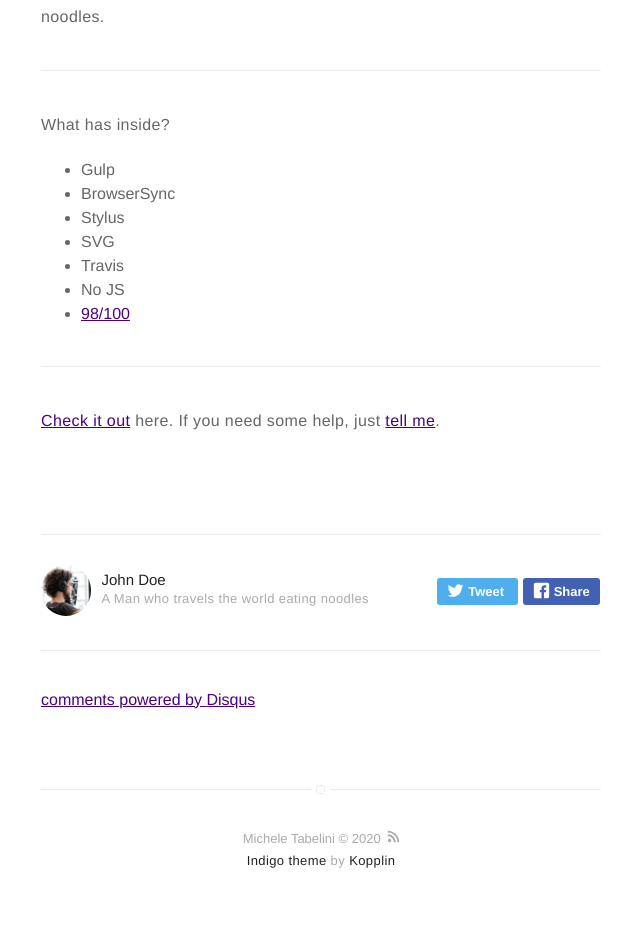
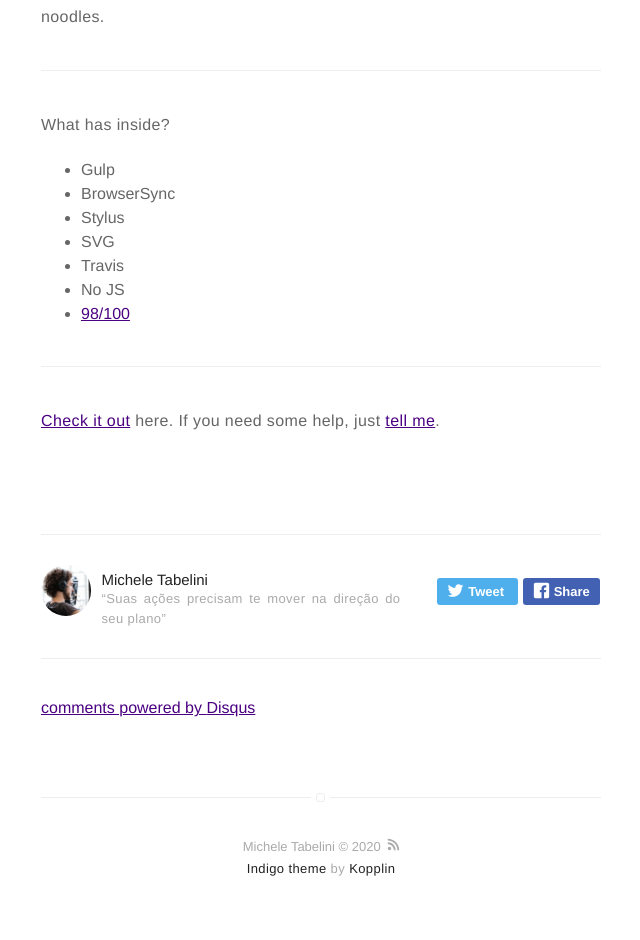
Before and after one commit to MicheleTabelini/MicheleTabelini.github.io, a Jekyll site: the page built from _posts/2016-01-23-indigo-jekyll-theme.markdown, in a window 1280 px wide. Shown: the part 828-1768 px from the top of the page, without its empty margins (319-959 px from the left). Built offline with Jekyll 4.4.1, drawn with Linux system fonts in a browser that asks for light colours; emoji names are drawn with the system emoji font; comment, search, counter and statistics services are not loaded.

Commit message:
adding my configs

```diff
--- a/_config.yml
+++ b/_config.yml
@@ -9,7 +9,7 @@ description: Profissionalmente, engenheira. Integralmente, resiliente e pratican
 # if it's an external image, update below for true
 # better with square images
 external-image: false
-picture: assets/images/profile.jpg
+picture: assets/images/profile.jpeg
 
 # If you want to include your resume, set to true
 # and specify source (external or local).
@@ -51,12 +51,12 @@ github: mygithub
 medium: medium
 # vimeo: myvimeo
 # lanyrd: mylanyrd
-email: myemail@gmail.com
+email: tabelinimichele@gmail.com
 
 authors:
   johndoe:
-    name: John Doe
-    bio: A Man who travels the world eating noodles
+    name: Michele Tabelini
+    bio: “Suas ações precisam te mover na direção do seu plano”
     external-image: false
     picture: assets/images/profile.jpg
     twitter: johndoe
```
Also changed, not shown: assets/images/perfil.jpeg (added), 2 other files.
